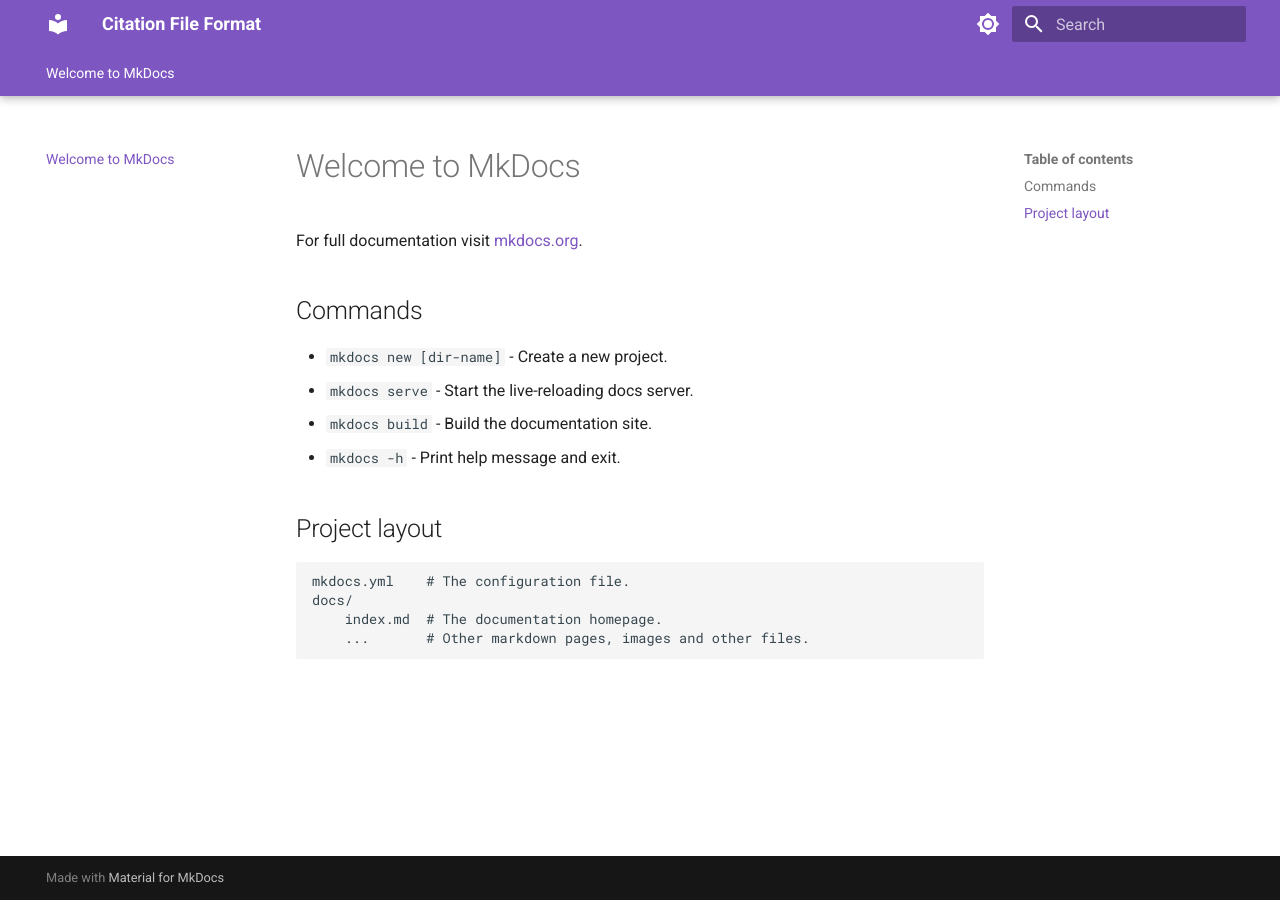
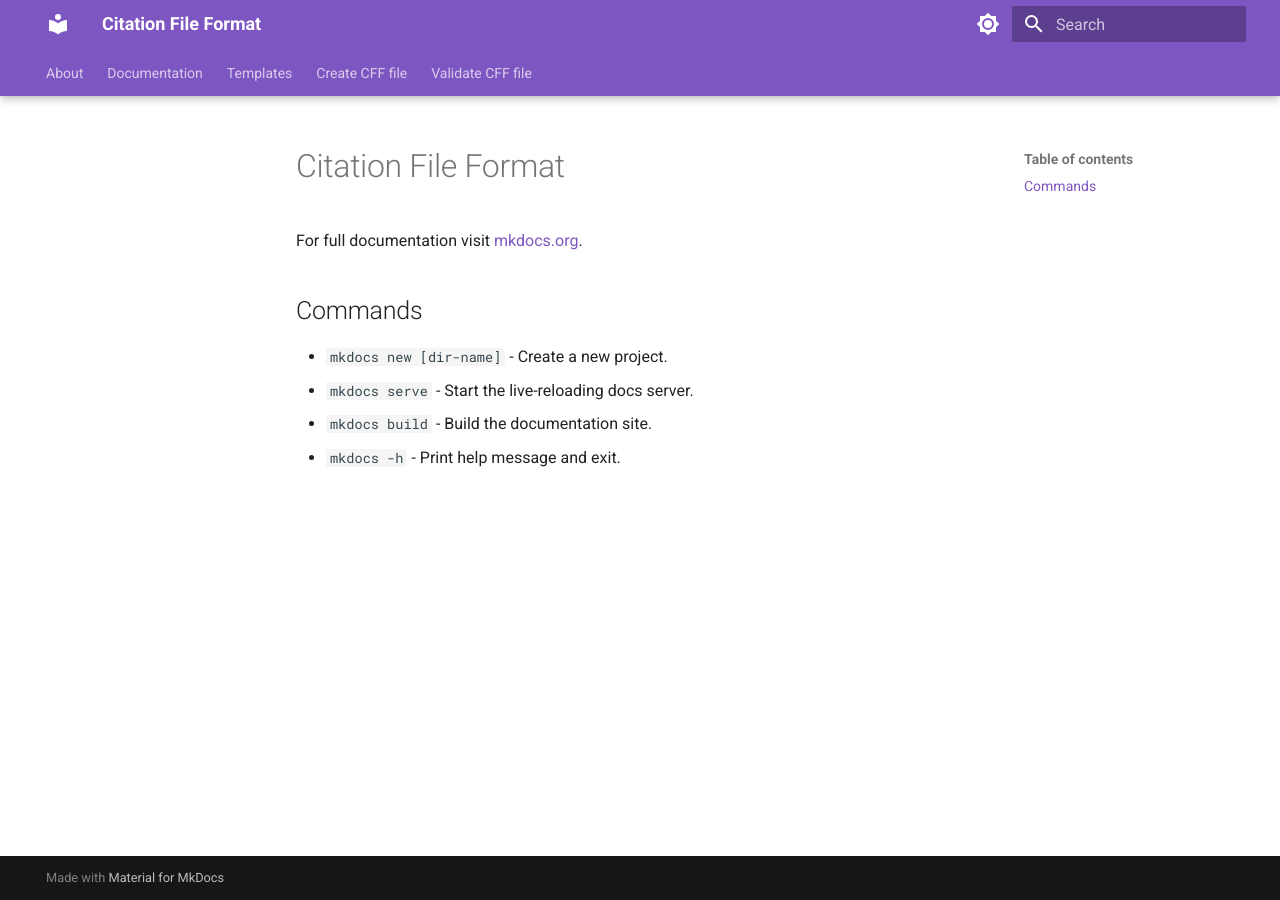
Before and after one commit to sdruskat/cffio, an MkDocs documentation site: the page built from docs/index.md, in a window 1280 px wide. Built offline with MkDocs 1.6.1 and Material for MkDocs 9.7.7, drawn with Linux system fonts in a browser that asks for light colours.

Commit message:
Add basic page structure

```diff
--- a/docs/index.md
+++ b/docs/index.md
@@ -1,4 +1,4 @@
-# Welcome to MkDocs
+# Citation File Format
 
 For full documentation visit [mkdocs.org](https://www.mkdocs.org).
 
@@ -8,10 +8,3 @@ For full documentation visit [mkdocs.org](https://www.mkdocs.org).
 * `mkdocs serve` - Start the live-reloading docs server.
 * `mkdocs build` - Build the documentation site.
 * `mkdocs -h` - Print help message and exit.
-
-## Project layout
-
-    mkdocs.yml    # The configuration file.
-    docs/
-        index.md  # The documentation homepage.
-        ...       # Other markdown pages, images and other files.
--- a/mkdocs.yml
+++ b/mkdocs.yml
@@ -1,5 +1,14 @@
 site_name: Citation File Format
 
+nav:
+  - About:
+    - About: about/index.md
+  - Documentation:
+    - Schema guide: documentation/index.md
+    - Tutorials: tutorials/index.md
+  - Templates: templates.md
+  - Create CFF file: create.md
+  - Validate CFF file: validate.md
 # Theme configuration
 theme:
   name: material
@@ -27,3 +36,7 @@ theme:
   features:
     - navigation.tabs
     - navigation.tabs.sticky
+    - navigation.sections
+
+plugins:
+  - search
```
Also changed, not shown: docs/about/index.md (added, +1 -0 lines), docs/create.md (added, +1 -0 lines), docs/documentation/index.md (added, +1 -0 lines), docs/tutorials/index.md (added, +3 -0 lines), docs/validate.md (added, +1 -0 lines), docs/templates.md (added).
